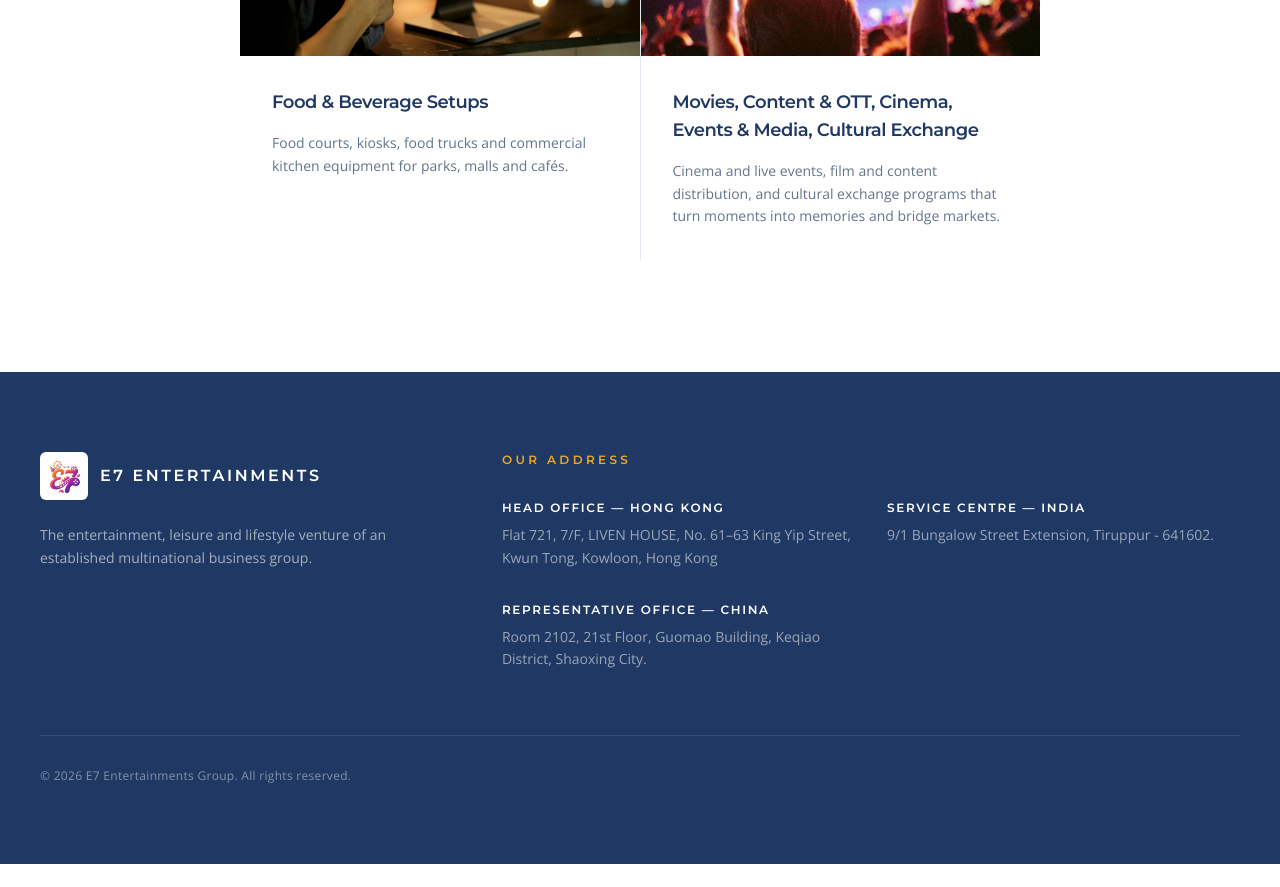
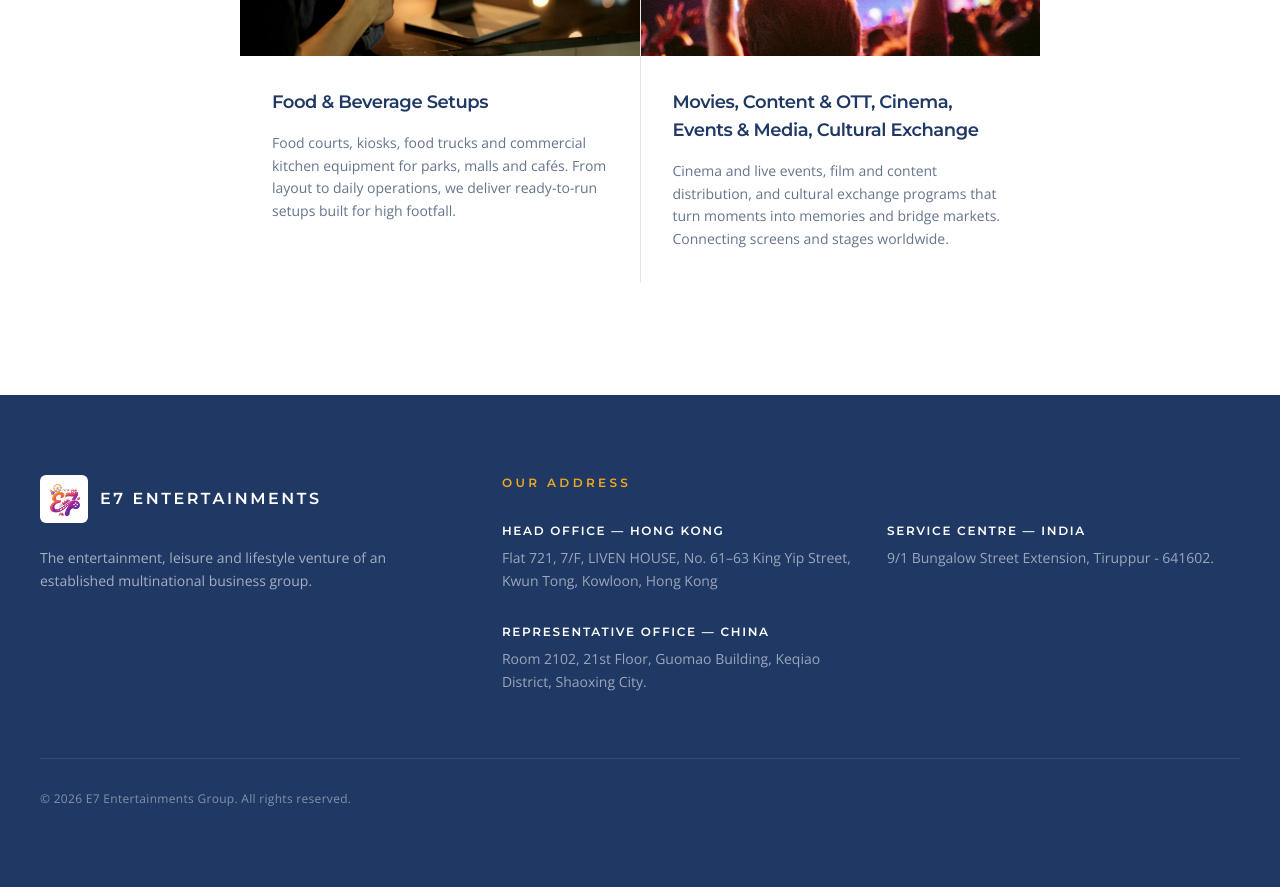
Before and after one commit to ritthickkt/e7-entertainment, a Next.js app: page / in a window 1280 px wide. Shown: the part 3820-4707 px from the top of the page. Before the commit the page ends 4684 px from the top, so only its background shows below. Built offline with nearby package versions, Linux system fonts and the light colour scheme.

Commit message:
Expand Food & Beverage and OTT card descriptions to 4 lines
Fills the leftover white space in these two cards on the homepage
opportunities grid (and the matching About page service) so their
height matches the other cards.

Co-Authored-By: Claude Sonnet 5 <noreply@anthropic.com>

```diff
--- a/app/about/page.tsx
+++ b/app/about/page.tsx
@@ -32,7 +32,7 @@ const services = [
   {
     title: "Food & Beverage Setups",
     description:
-      "Food courts, kiosks, food trucks and commercial kitchen equipment for parks, malls and cafés.",
+      "Food courts, kiosks, food trucks and commercial kitchen equipment for parks, malls and cafés. From layout to daily operations, we deliver ready-to-run setups built for high footfall.",
     image: "/images/food-kiosk.jpg",
   },
   {
--- a/app/page.tsx
+++ b/app/page.tsx
@@ -51,13 +51,13 @@ const opportunities = [
   {
     title: "Food & Beverage Setups",
     description:
-      "Food courts, kiosks, food trucks and commercial kitchen equipment for parks, malls and cafés.",
+      "Food courts, kiosks, food trucks and commercial kitchen equipment for parks, malls and cafés. From layout to daily operations, we deliver ready-to-run setups built for high footfall.",
     image: "/images/food-kiosk.jpg",
   },
   {
     title: "Movies, Content & OTT, Cinema, Events & Media, Cultural Exchange",
     description:
-      "Cinema and live events, film and content distribution, and cultural exchange programs that turn moments into memories and bridge markets.",
+      "Cinema and live events, film and content distribution, and cultural exchange programs that turn moments into memories and bridge markets. Connecting screens and stages worldwide.",
     image: "/images/festival-crowd.jpg",
   },
 ];
```
